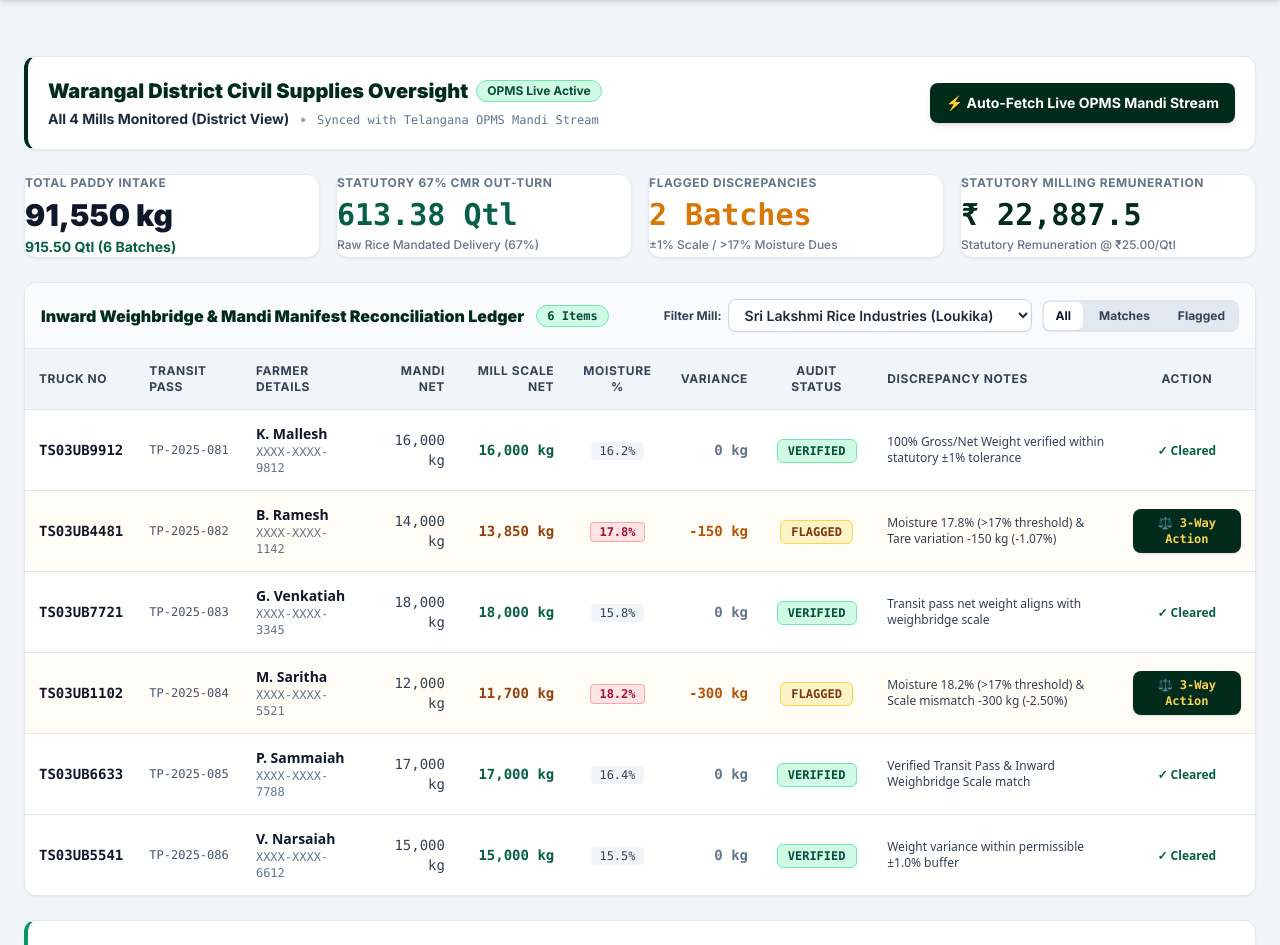
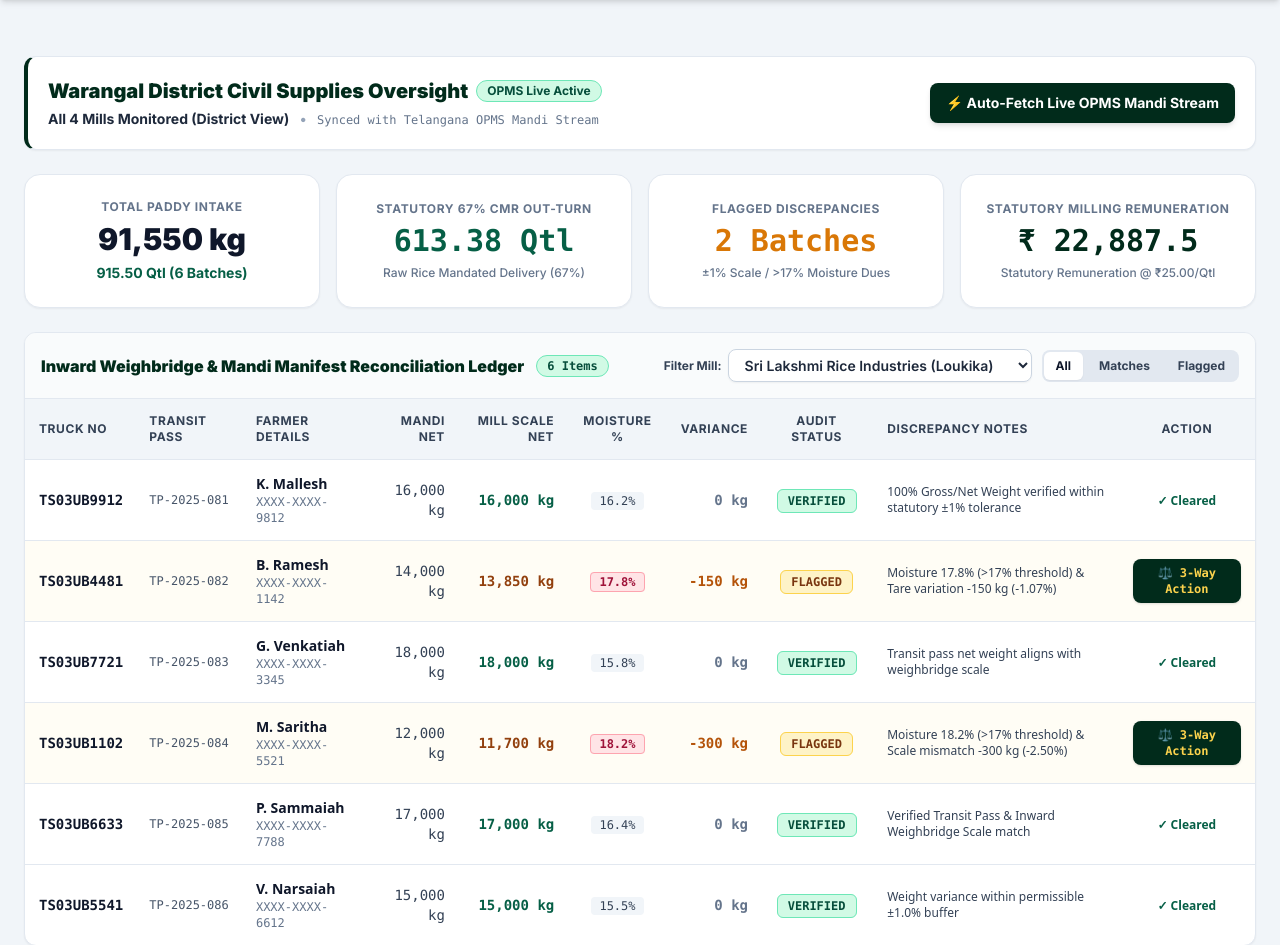
Before and after one commit to loukikamalla/Mini-Hackathon, a Flask app: page /dashboard in a window 1280 px wide. Shown: the part 65-1010 px from the top of the page. Run offline with Flask 3, Linux system fonts and the light colour scheme; data that the repository does not hold is empty; some libraries are stand-ins or nearby versions.

Commit message:
fix: Center KPI summary cards content and fix card padding

```diff
--- a/flask_backend/templates/index.html
+++ b/flask_backend/templates/index.html
@@ -93,28 +93,28 @@
     <!-- 4 STATUTORY KPI SUMMARY CARDS -->
     <div class="grid grid-cols-1 sm:grid-cols-2 lg:grid-cols-4 gap-4">
 
-      <div class="bg-white border border-slate-200 p-4.5 rounded-xl shadow-sm hover:shadow transition">
+      <div class="bg-white border border-slate-200 p-6 rounded-2xl shadow-sm hover:shadow-md transition text-center flex flex-col items-center justify-center">
         <div class="text-xs font-bold uppercase tracking-wider text-slate-500" id="card1Title">Total Paddy Intake</div>
-        <div class="text-2xl sm:text-3xl font-black text-slate-900 mt-1.5" id="kpiTotalPaddy">92,000 kg</div>
-        <div class="text-xs sm:text-sm text-emerald-800 font-bold mt-1" id="kpiTotalPaddyQtl">920.00 Quintals</div>
+        <div class="text-2xl sm:text-3xl font-black text-slate-900 my-1.5" id="kpiTotalPaddy">92,000 kg</div>
+        <div class="text-xs sm:text-sm text-emerald-800 font-bold" id="kpiTotalPaddyQtl">920.00 Quintals</div>
       </div>
 
-      <div class="bg-white border border-slate-200 p-4.5 rounded-xl shadow-sm hover:shadow transition">
+      <div class="bg-white border border-slate-200 p-6 rounded-2xl shadow-sm hover:shadow-md transition text-center flex flex-col items-center justify-center">
         <div class="text-xs font-bold uppercase tracking-wider text-slate-500" id="card2Title">Statutory 67% CMR Out-Turn</div>
-        <div class="text-2xl sm:text-3xl font-black text-emerald-800 font-mono mt-1.5" id="kpiCmrTarget">616.40 Qtl</div>
-        <div class="text-xs text-slate-500 mt-1 font-medium">Raw Rice Mandated Delivery (67%)</div>
+        <div class="text-2xl sm:text-3xl font-black text-emerald-800 font-mono my-1.5" id="kpiCmrTarget">616.40 Qtl</div>
+        <div class="text-xs text-slate-500 font-medium">Raw Rice Mandated Delivery (67%)</div>
       </div>
 
-      <div class="bg-white border border-slate-200 p-4.5 rounded-xl shadow-sm hover:shadow transition">
+      <div class="bg-white border border-slate-200 p-6 rounded-2xl shadow-sm hover:shadow-md transition text-center flex flex-col items-center justify-center">
         <div class="text-xs font-bold uppercase tracking-wider text-slate-500" id="card3Title">Flagged Discrepancies</div>
-        <div class="text-2xl sm:text-3xl font-black text-amber-600 font-mono mt-1.5" id="kpiDisputes">2 Batches</div>
-        <div class="text-xs text-slate-500 mt-1 font-medium">±1% Scale / >17% Moisture Dues</div>
+        <div class="text-2xl sm:text-3xl font-black text-amber-600 font-mono my-1.5" id="kpiDisputes">2 Batches</div>
+        <div class="text-xs text-slate-500 font-medium">±1% Scale / >17% Moisture Dues</div>
       </div>
 
-      <div class="bg-white border border-slate-200 p-4.5 rounded-xl shadow-sm hover:shadow transition">
+      <div class="bg-white border border-slate-200 p-6 rounded-2xl shadow-sm hover:shadow-md transition text-center flex flex-col items-center justify-center">
         <div class="text-xs font-bold uppercase tracking-wider text-slate-500" id="card4Title">Statutory Milling Remuneration</div>
-        <div class="text-2xl sm:text-3xl font-black text-[#012B1B] font-mono mt-1.5" id="kpiTotalSubsidy">₹ 23,000.00</div>
-        <div class="text-xs text-slate-500 mt-1 font-medium">Statutory Remuneration @ ₹25.00/Qtl</div>
+        <div class="text-2xl sm:text-3xl font-black text-[#012B1B] font-mono my-1.5" id="kpiTotalSubsidy">₹ 23,000.00</div>
+        <div class="text-xs text-slate-500 font-medium">Statutory Remuneration @ ₹25.00/Qtl</div>
       </div>
 
     </div>
```
